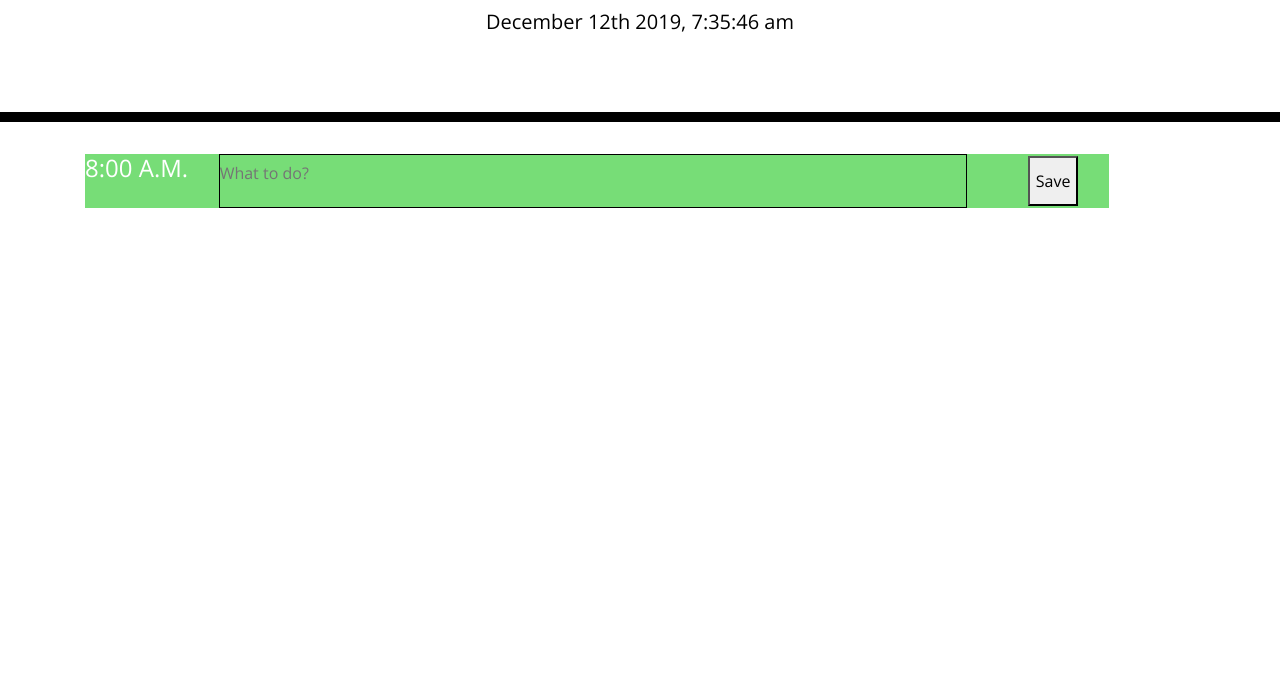
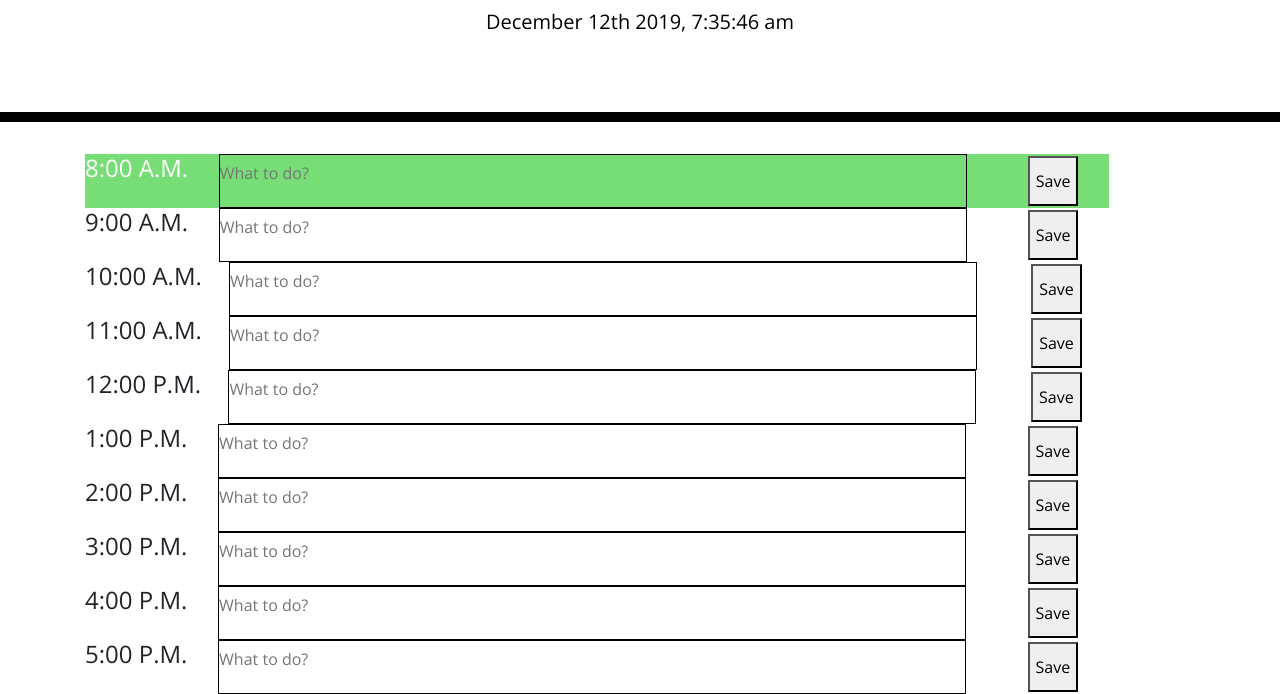
Before and after one commit to phillipwd/Day-Planner, a plain HTML site: page index.html in a window 1280 px wide. Shown: the part 182-876 px from the top of the page. Before the commit the page ends 800 px from the top, so only its background shows below. Drawn offline with nearby package versions, Linux system fonts and the light colour scheme.

Commit message:
Added the hour blocks

```diff
--- a/index.html
+++ b/index.html
@@ -33,15 +33,106 @@
     <div class="container">
       <!-- Timeblocks go here -->
       <div class="anHour" id="8a">
-    <h4 class = "time-block">8:00 A.M.</h4>
-      <textarea name="What to do?" id="8:00 A.M" cols="80" rows="2" placeholder="What to do?"></textarea>
-      <button class = "saveButton"> Save </button>
+        <h4 class="time-block">8:00 A.M.</h4>
+        <textarea
+          name="What to do?"
+          cols="80"
+          rows="2"
+          placeholder="What to do?"
+        ></textarea>
+        <button class="saveButton">Save</button>
+      </div>
+      <div class="anHour" id="9a">
+        <h4 class="time-block">9:00 A.M.</h4>
+        <textarea
+          name="What to do?"
+          cols="80"
+          rows="2"
+          placeholder="What to do?"
+        ></textarea>
+        <button class="saveButton">Save</button>
+      </div>
+      <div class="anHour" id="10a">
+        <h4 class="time-block">10:00 A.M.</h4>
+        <textarea
+          name="What to do?"
+          cols="80"
+          rows="2"
+          placeholder="What to do?"
+        ></textarea>
+        <button class="saveButton">Save</button>
+      </div>
+      <div class="anHour" id="11a">
+        <h4 class="time-block">11:00 A.M.</h4>
+        <textarea
+          name="What to do?"
+          cols="80"
+          rows="2"
+          placeholder="What to do?"
+        ></textarea>
+        <button class="saveButton">Save</button>
+      </div>
+      <div class="anHour" id="12p">
+        <h4 class="time-block">12:00 P.M.</h4>
+        <textarea
+          name="What to do?"
+          cols="80"
+          rows="2"
+          placeholder="What to do?"
+        ></textarea>
+        <button class="saveButton">Save</button>
+      </div>
+      <div class="anHour" id="1p">
+        <h4 class="time-block">1:00 P.M.</h4>
+        <textarea
+          name="What to do?"
+          cols="80"
+          rows="2"
+          placeholder="What to do?"
+        ></textarea>
+        <button class="saveButton">Save</button>
+      </div>
+      <div class="anHour" id="2p">
+        <h4 class="time-block">2:00 P.M.</h4>
+        <textarea
+          name="What to do?"
+          cols="80"
+          rows="2"
+          placeholder="What to do?"
+        ></textarea>
+        <button class="saveButton">Save</button>
+      </div>
+      <div class="anHour" id="3p">
+        <h4 class="time-block">3:00 P.M.</h4>
+        <textarea
+          name="What to do?"
+          cols="80"
+          rows="2"
+          placeholder="What to do?"
+        ></textarea>
+        <button class="saveButton">Save</button>
+      </div>
+      <div class="anHour" id="4p">
+          <h4 class="time-block">4:00 P.M.</h4>
+          <textarea
+            name="What to do?"
+            cols="80"
+            rows="2"
+            placeholder="What to do?"
+          ></textarea>
+          <button class="saveButton">Save</button>
+        </div>
+        <div class="anHour" id="5p">
+            <h4 class="time-block">5:00 P.M.</h4>
+            <textarea
+              name="What to do?"
+              cols="80"
+              rows="2"
+              placeholder="What to do?"
+            ></textarea>
+            <button class="saveButton">Save</button>
           </div>
     </div>
-
-
-
-
 
     <script src="https://code.jquery.com/jquery-3.4.1.min.js"></script>
     <script src="https://cdnjs.cloudflare.com/ajax/libs/moment.js/2.24.0/moment.min.js"></script>
```
Lines whose indentation alone changed are shown as unchanged.
